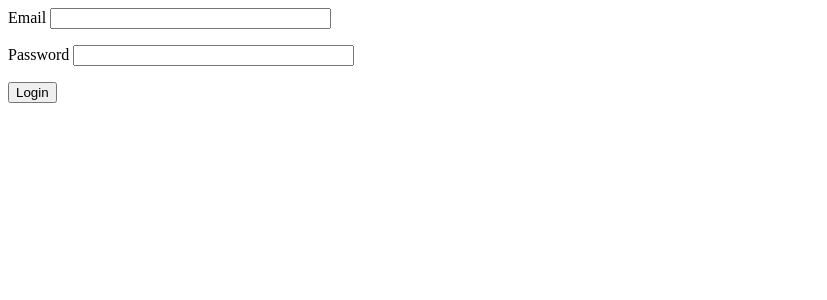
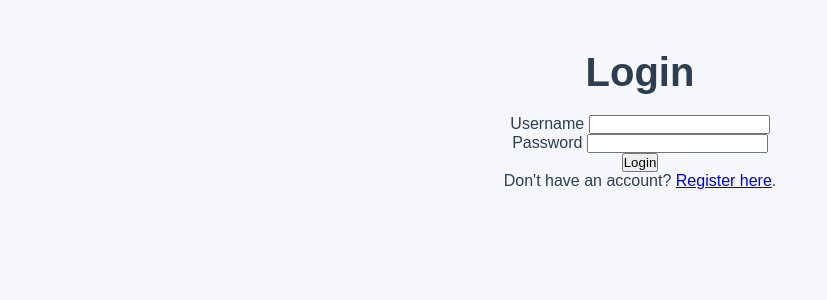
Before and after one commit to tharnyelilvannan/Insight, a Flask app: page /login in a window 1280 px wide. Shown: the top 300 px of the page, without its empty margins (0-827 px from the left). Run offline with Flask 3, Linux system fonts and the light colour scheme.

Commit message:
Changed start page (close #4)

```diff
--- a/app/forms.py
+++ b/app/forms.py
@@ -3,6 +3,7 @@ from wtforms import StringField, PasswordField, SubmitField
 from wtforms.validators import DataRequired, Email, EqualTo
 
 class LoginForm(FlaskForm):
+    username = StringField('Username', validators=[DataRequired() ])
     email = StringField('Email', validators=[DataRequired(), Email()])
     password = PasswordField('Password', validators=[DataRequired()])
     submit = SubmitField('Login')
--- a/app/routes.py
+++ b/app/routes.py
@@ -44,6 +44,8 @@ def logout():
 
 @bp.route('/')
 def index():
+    if not current_user.is_authenticated:
+        return redirect(url_for('routes.login'))
     return render_template('index.html')
 
 @bp.route('/debate/<topic_id>')
--- a/app/templates/login.html
+++ b/app/templates/login.html
@@ -1,6 +1,27 @@
-<form method="POST">
-    {{ form.hidden_tag() }}
-    <p>{{ form.email.label }} {{ form.email(size=32) }}</p>
-    <p>{{ form.password.label }} {{ form.password(size=32) }}</p>
-    <p>{{ form.submit() }}</p>
-</form>
+<!DOCTYPE html>
+<html lang="en">
+<head>
+    <meta charset="UTF-8">
+    <meta name="viewport" content="width=device-width, initial-scale=1.0">
+    <link rel="stylesheet" href="{{ url_for('static', filename='style.css') }}">
+    <title>Login</title>
+</head>
+<body>
+    <h1>Login</h1>
+    <form method="POST">
+        {{ form.hidden_tag() }}
+        <div>
+            <label for="username">{{ form.username.label }}</label>
+            {{ form.username(id="username") }}
+        </div>
+        <div>
+            <label for="password">{{ form.password.label }}</label>
+            {{ form.password(id="password") }}
+        </div>
+        <div>
+            {{ form.submit }}
+        </div>
+    </form>
+    <p>Don't have an account? <a href="{{ url_for('routes.register') }}">Register here</a>.</p>
+</body>
+</html>
```
Also changed, not shown: app/templates/register.html (+12 -0 lines).
